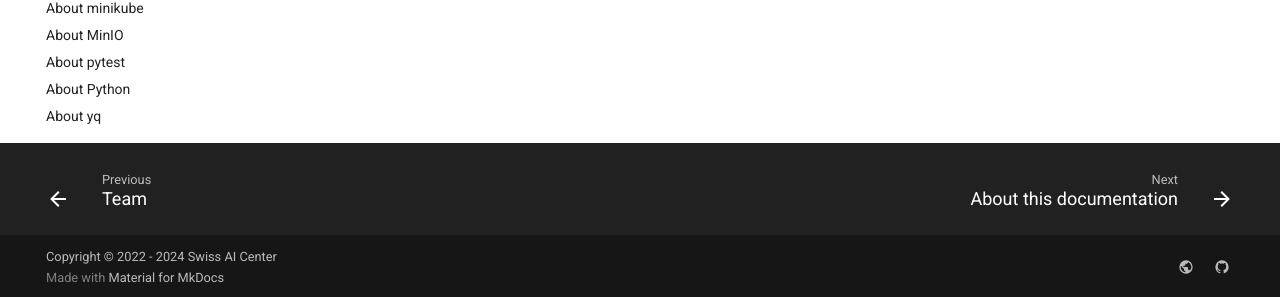
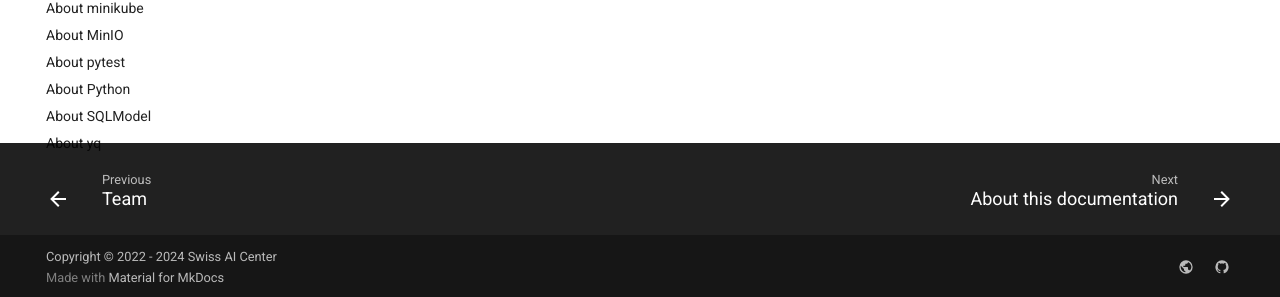
Before and after one commit to swiss-ai-center/documentation, an MkDocs documentation site: the page built from docs/explanations/index.md, in a window 1280 px wide. Shown: the part 600-897 px from the top of the page. Built offline with MkDocs 1.6.1 and Material for MkDocs 9.7.7, drawn with Linux system fonts in a browser that asks for light colours; comment, search, counter and statistics services are not loaded; part of the change alters nothing that is shown.

Commit message:
Added SQLModel doc

````diff
--- /dev/null
+++ b/docs/explanations/about-sqlmodel.md
@@ -0,0 +1,44 @@
+# About SQLModel
+
+As the website of [SQLModel](https://sqlmodel.tiangolo.com/) mentions:
+
+!!! quote
+
+    `SQLModel`, SQL databases in Python, designed for simplicity, compatibility, and
+    robustness.
+
+## How and why do we use SQLModel
+
+`SQLModel` is used to create a simple and robust ORM for SQL databases. It is
+used to create models and interact with the database. It is a framework based on
+[Pydantic](https://pydantic.dev/) and [SQLAlchemy](https://www.sqlalchemy.org/).
+
+## Install FastAPI
+
+SQLModel can be installed using pip:
+
+```bash
+pip install sqlmodel
+```
+
+## Configuration
+
+The configuration of SQLModel is done through the models and the database
+connection.
+
+```python
+from sqlmodel import SQLModel, create_engine
+
+# Define the database URL
+DATABASE_URL = "sqlite:///./test.db"
+
+# Create the database engine
+engine = create_engine(DATABASE_URL, echo=True)
+```
+
+## Resources and alternatives
+
+These resources and alternatives are related to the current item (in
+alphabetical order).
+
+_None at the moment._
--- a/mkdocs.yml
+++ b/mkdocs.yml
@@ -82,6 +82,7 @@ nav:
       - About MinIO: explanations/about-minio.md
       - About pytest: explanations/about-pytest.md
       - About Python: explanations/about-python.md
+      - About SQLModel: explanations/about-sqlmodel.md
       - About yq: explanations/about-yq.md
 edit_uri: blob/main/docs/
 theme:
````
Also changed, not shown: docs/reference/services/ydata-profiling.md (+5 -2 lines).
